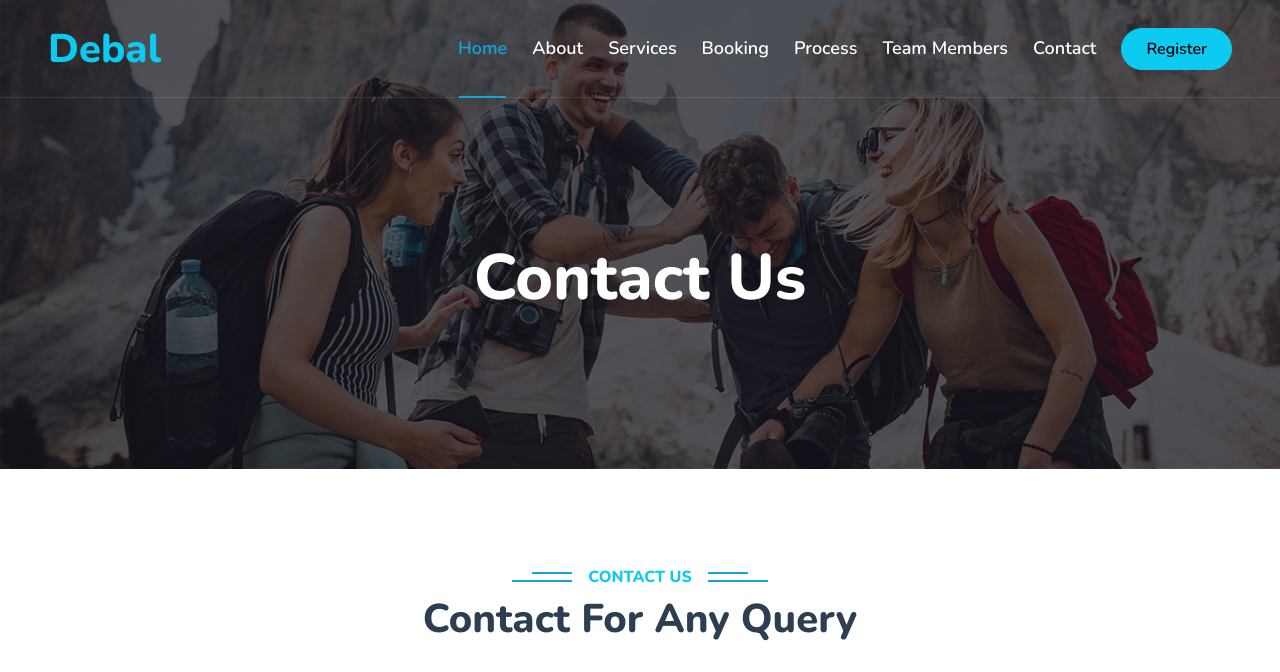
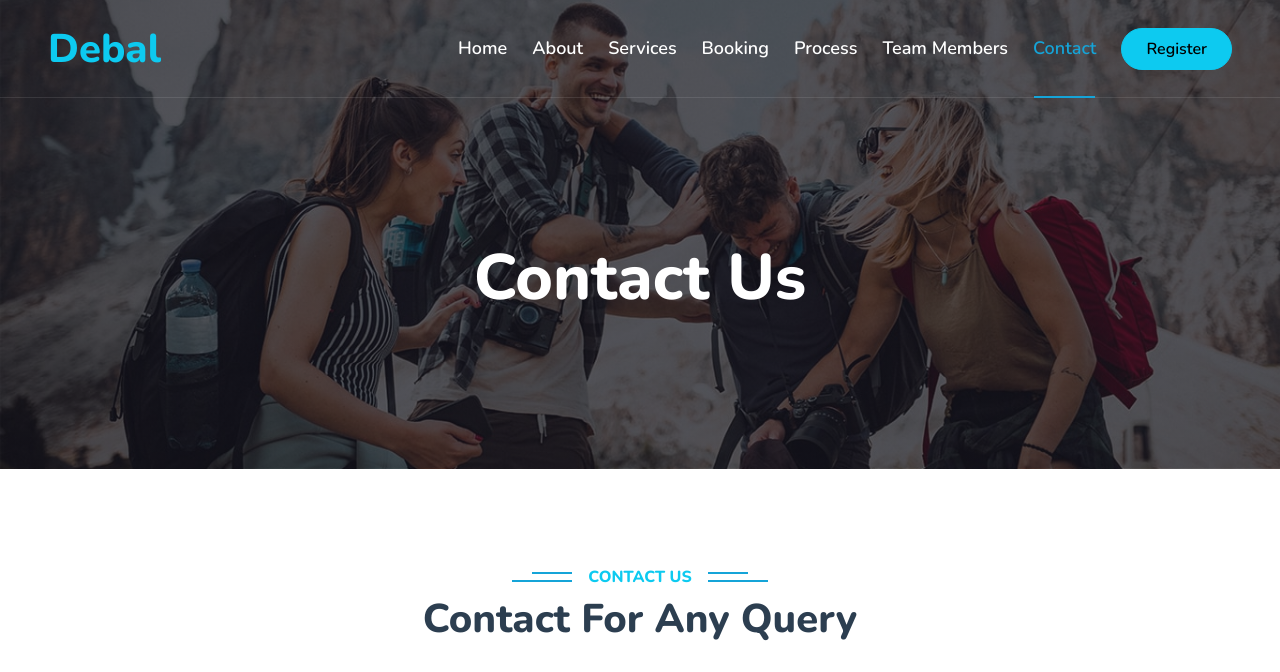
Before and after one commit to YonatanAwoke/Debal, a plain HTML site: page Debal/contact.html in a window 1280 px wide. Shown: the top 672 px of the page. Drawn offline with nearby package versions, Linux system fonts and the light colour scheme.

Commit message:
fixed minor tasks

```diff
--- a/Debal/contact.html
+++ b/Debal/contact.html
@@ -79,7 +79,7 @@
             </button>
             <div class="collapse navbar-collapse" id="navbarCollapse">
                 <div class="navbar-nav ms-auto py-0">
-                    <a href="index.html" class="nav-item nav-link active">Home</a>
+                    <a href="index.html" class="nav-item nav-link">Home</a>
                     <a href="index.html" class="nav-item nav-link">About</a>
                     <a href="index.html" class="nav-item nav-link">Services</a>
                     <a href="index.html" class="nav-item nav-link">Booking</a>
@@ -95,7 +95,7 @@
                             <a href="404.html" class="dropdown-item">404 Page</a>
                         </div>
                     </div> -->
-                    <a href="contact.html" class="nav-item nav-link">Contact</a>
+                    <a href="contact.html" class="nav-item nav-link active">Contact</a>
                 </div>
                 <a href="" class="btn btn-info rounded-pill py-2 px-4">Register</a>
             </div>
```
Also changed, not shown: Debal/index.html (+1 -1 lines).
